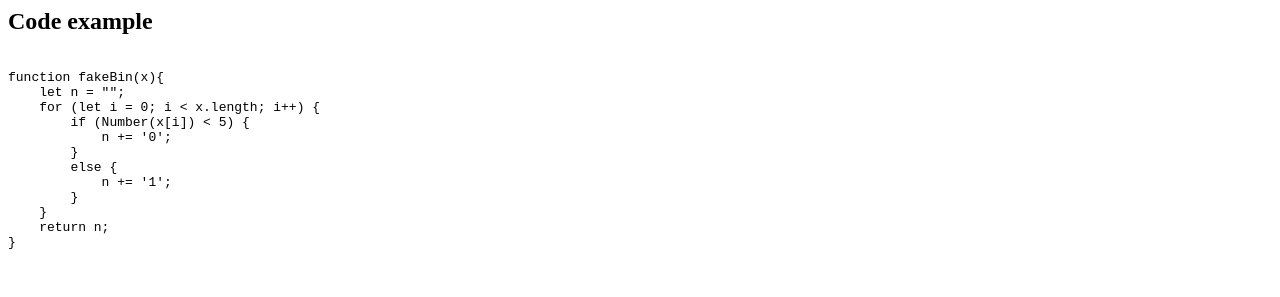
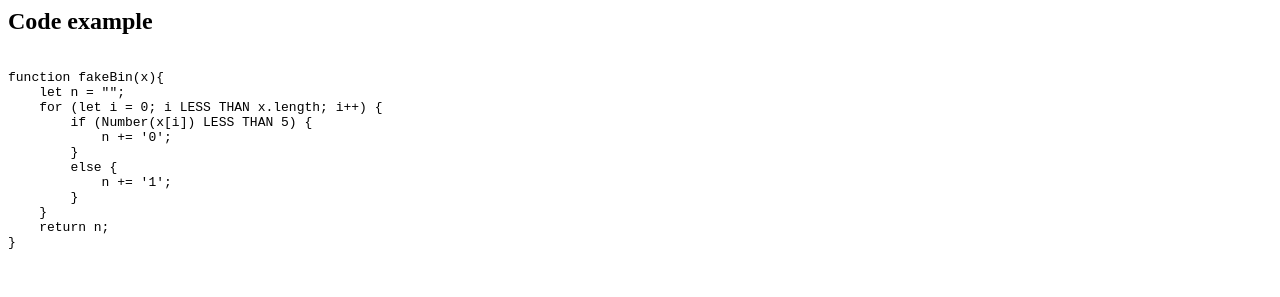
Before and after one commit to hikiman/rsschool-cv, a plain HTML site: page index.html in a window 1280 px wide. Shown: the part 452-749 px from the top of the page. Drawn offline with Linux system fonts and the light colour scheme.

Commit message:
fix: replace &amp; with LESS THAN

```diff
--- a/index.html
+++ b/index.html
@@ -35,8 +35,8 @@
             <code>
 function fakeBin(x){
     let n = "";
-    for (let i = 0; i &lt; x.length; i++) {
-        if (Number(x[i]) &lt; 5) {
+    for (let i = 0; i LESS THAN x.length; i++) {
+        if (Number(x[i]) LESS THAN 5) {
             n += '0';
         }
         else {
```
